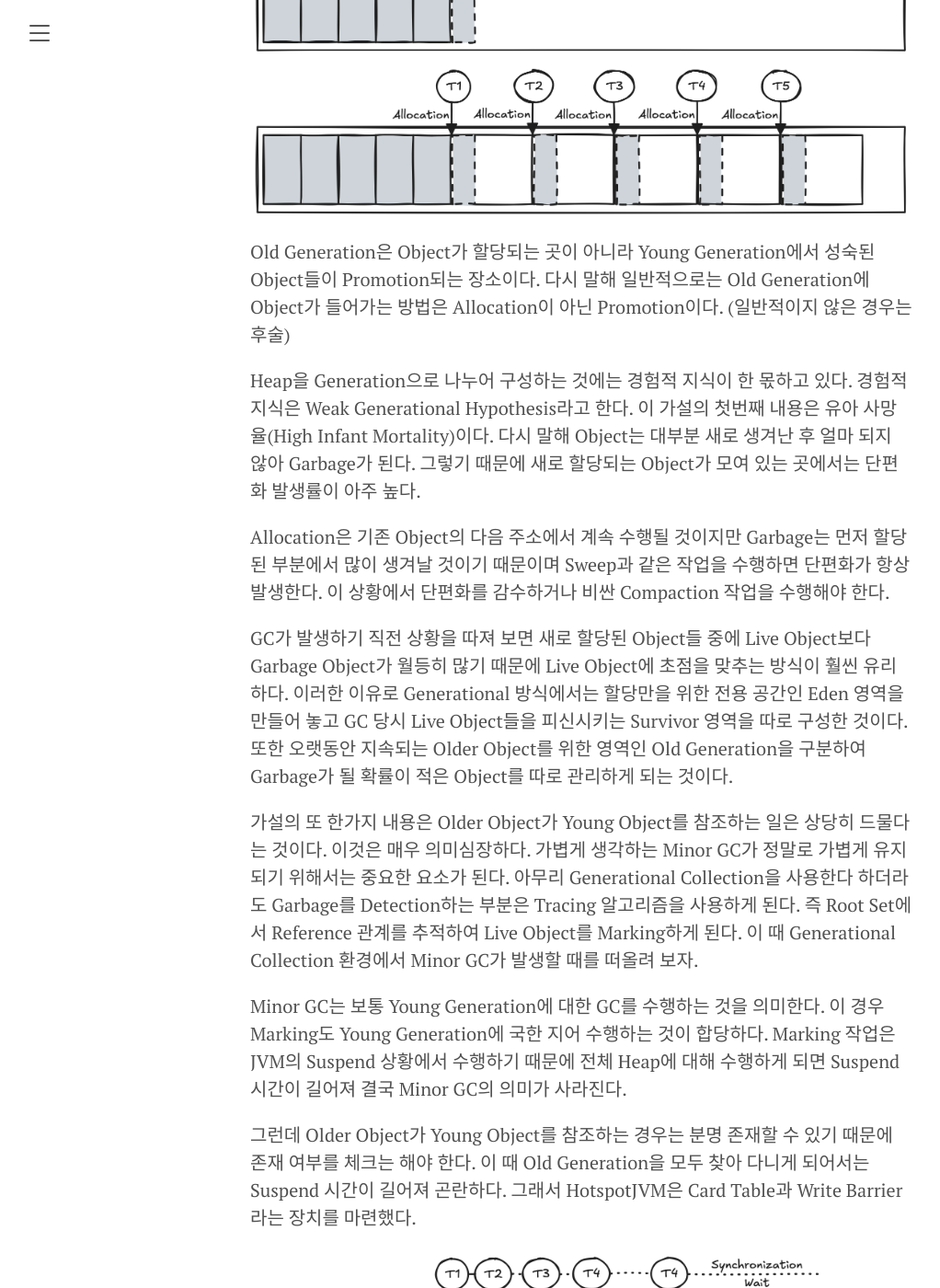
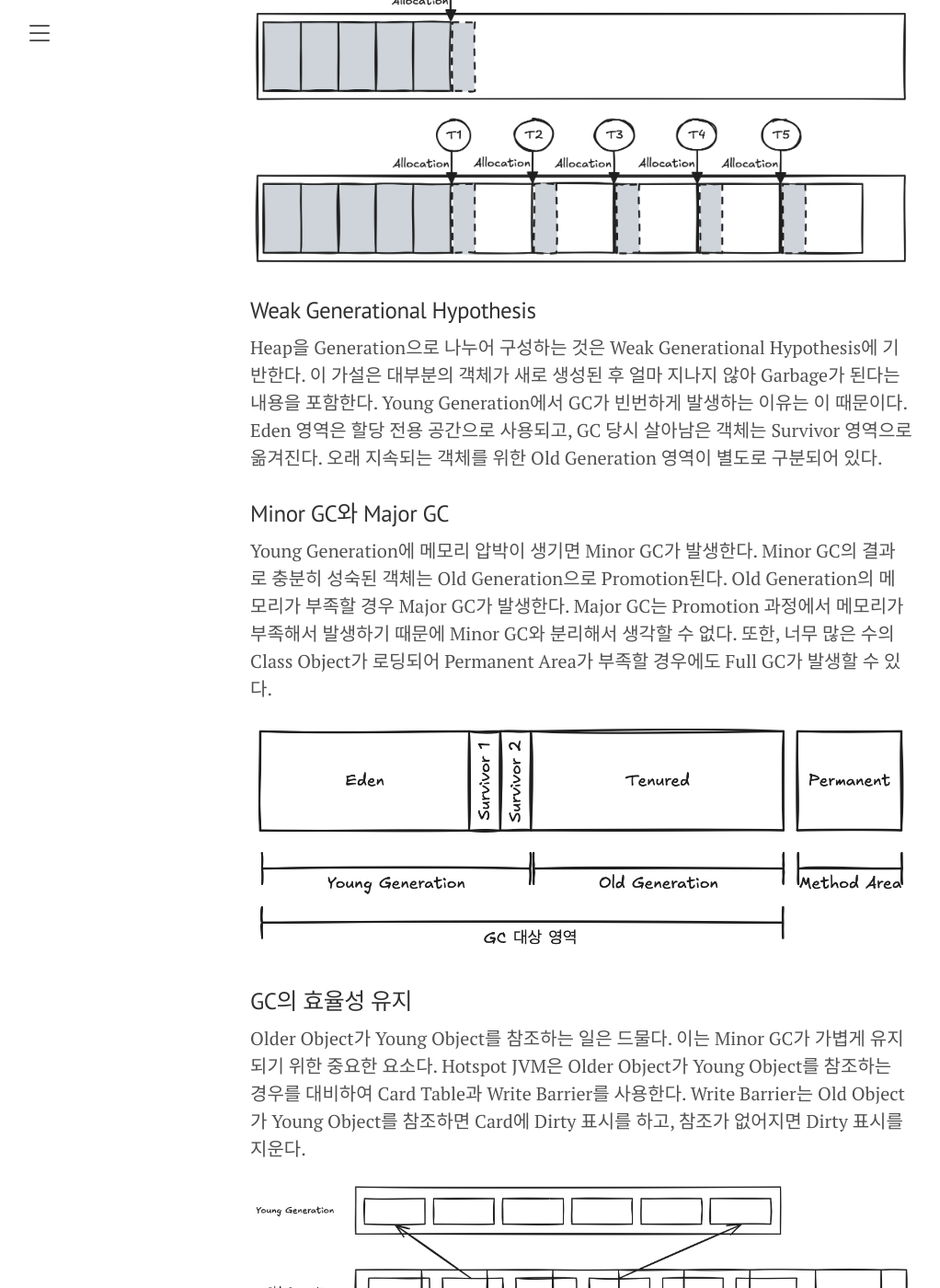
Before and after one commit to gunkim/gunkim.github.io, a Jekyll site: the page built from _learns/Java-performance-fundamental/2024-07-24-chapter03.md, in a window 1280 px wide and 1400 px high, scrolled down 12372 px. Shown: the whole window at 92% size, without its empty margins (8-1030 px from the left). Built offline with Jekyll 4.4.1, drawn with Linux system fonts in a browser that asks for light colours; comment, search, counter and statistics services are not loaded; some of the changed text lies outside the part shown.

Commit message:
2번째 스터디 내용까지 정리

```diff
--- a/_learns/Java-performance-fundamental/2024-07-24-chapter03.md
+++ b/_learns/Java-performance-fundamental/2024-07-24-chapter03.md
@@ -183,44 +183,39 @@
 
 ## HotspotJVM의 GC
 
-Hotspot JVM의 특징을 하나 꼽는다면 Generational Collection 방식을 사용한다는 사실이다. 다시 말해 Heap을 Generation으로 나누어 사용하는 것이 바로 Hotspot JVM의 가장 큰 특징이다.
+Hotspot JVM의 중요한 특징 중 하나는 Heap을 Generation으로 나누어 사용하는 것이다. Heap은 Young Generation과 Old Generation으로 나뉜다.
 
-Hotspot JVM은 Heap을 Young Generation과 Old Generation의 두 영역으로 나누어 사용한다.
+### Young Generation
+Young Generation은 객체가 처음으로 할당되는 영역이다. 이 영역은 다시 Eden 영역과 두 개의 Survivor 영역으로 나뉜다. 객체는 처음에 Eden 영역에 할당되고, 여기서 살아남은 객체는 Survivor 영역으로 복사된다. Survivor 영역은 To와 From 영역으로 불리며, Old Generation으로 이동하기 전에 객체가 머무는 장소이다.
 
-Young Generation은 Object를 Allocation하는 영역이다. Young Generation 중에서도 Eden 영역에 Object가 최초 할당된다.
-Eden 영역에서 살아남은 Object가 두 개의 Survivor 영역으로 Copy된다. 두 개의 영역은 Destination, Source 역할에 따라 To, From 영역으로 불리기도 한다.
-
-이 Survivor 영역은 Old Generation으로 가기 위한 대기 장소로도 생각할 수 있다.
+### Old Generation
+Old Generation은 Young Generation에서 성숙한 객체가 Promotion되어 이동하는 영역이다. 큰 객체는 Young Generation을 거치지 않고 바로 Old Generation에 할당될 수 있다.
 
 ![](/public/img/learn/java-performance-fundamental/03-11.png)
 
-Old Generation은 Object가 할당되는 곳이 아니라 Young Generation에서 성숙된 Object들이 Promotion되는 장소이다.
-다시 말해 일반적으로는 Old Generation에 Object가 들어가는 방법은 Allocation이 아닌 Promotion이다. (일반적이지 않은 경우는 후술)
+### Weak Generational Hypothesis
+Heap을 Generation으로 나누어 구성하는 것은 Weak Generational Hypothesis에 기반한다. 이 가설은 대부분의 객체가 새로 생성된 후 얼마 지나지 않아 Garbage가 된다는 내용을 포함한다. Young Generation에서 GC가 빈번하게 발생하는 이유는 이 때문이다. Eden 영역은 할당 전용 공간으로 사용되고, GC 당시 살아남은 객체는 Survivor 영역으로 옮겨진다. 오래 지속되는 객체를 위한 Old Generation 영역이 별도로 구분되어 있다.
 
-Heap을 Generation으로 나누어 구성하는 것에는 경험적 지식이 한 몫하고 있다. 경험적 지식은 Weak Generational Hypothesis라고 한다.
-이 가설의 첫번째 내용은 유아 사망율(High Infant Mortality)이다. 다시 말해 Object는 대부분 새로 생겨난 후 얼마 되지 않아 Garbage가 된다.
-그렇기 때문에 새로 할당되는 Object가 모여 있는 곳에서는 단편화 발생률이 아주 높다.
+### Minor GC와 Major GC
+Young Generation에 메모리 압박이 생기면 Minor GC가 발생한다. Minor GC의 결과로 충분히 성숙된 객체는 Old Generation으로 Promotion된다. Old Generation의 메모리가 부족할 경우 Major GC가 발생한다. Major GC는 Promotion 과정에서 메모리가 부족해서 발생하기 때문에 Minor GC와 분리해서 생각할 수 없다. 또한, 너무 많은 수의 Class Object가 로딩되어 Permanent Area가 부족할 경우에도 Full GC가 발생할 수 있다.
 
-Allocation은 기존 Object의 다음 주소에서 계속 수행될 것이지만 Garbage는 먼저 할당된 부분에서 많이 생겨날 것이기 때문이며 Sweep과 같은 작업을 수행하면 단편화가 항상 발생한다.
-이 상황에서 단편화를 감수하거나 비싼 Compaction 작업을 수행해야 한다.
+![](/public/img/learn/java-performance-fundamental/03-13.png)
 
-GC가 발생하기 직전 상황을 따져 보면 새로 할당된 Object들 중에 Live Object보다 Garbage Object가 월등히 많기 때문에 Live Object에 초점을 맞추는 방식이 훨씬 유리하다.
-이러한 이유로 Generational 방식에서는 할당만을 위한 전용 공간인 Eden 영역을 만들어 놓고 GC 당시 Live Object들을 피신시키는 Survivor 영역을 따로 구성한 것이다.
-또한 오랫동안 지속되는 Older Object를 위한 영역인 Old Generation을 구분하여 Garbage가 될 확률이 적은 Object를 따로 관리하게 되는 것이다.
-
-가설의 또 한가지 내용은 Older Object가 Young Object를 참조하는 일은 상당히 드물다는 것이다. 이것은 매우 의미심장하다. 가볍게 생각하는 Minor GC가 정말로 가볍게 유지되기 위해서는 중요한 요소가 된다.
-아무리 Generational Collection을 사용한다 하더라도 Garbage를 Detection하는 부분은 Tracing 알고리즘을 사용하게 된다. 즉 Root Set에서 Reference 관계를 추적하여 Live Object를 Marking하게 된다.
-이 때 Generational Collection 환경에서 Minor GC가 발생할 때를 떠올려 보자.
-
-Minor GC는 보통 Young Generation에 대한 GC를 수행하는 것을 의미한다. 이 경우 Marking도 Young Generation에 국한 지어 수행하는 것이 합당하다.
-Marking 작업은 JVM의 Suspend 상황에서 수행하기 때문에 전체 Heap에 대해 수행하게 되면 Suspend 시간이 길어져 결국 Minor GC의 의미가 사라진다.
-
-그런데 Older Object가 Young Object를 참조하는 경우는 분명 존재할 수 있기 때문에 존재 여부를 체크는 해야 한다. 이 때 Old Generation을 모두 찾아 다니게 되어서는 Suspend 시간이 길어져 곤란하다.
-그래서 HotspotJVM은 Card Table과 Write Barrier라는 장치를 마련했다.
-
-![](/public/img/learn/java-performance-fundamental/03-11.png)
-
-Card Table이란 Old Generation의 메모리를 대표하는 별도 메모리 구조를 의미한다.
-
+### GC의 효율성 유지
+Older Object가 Young Object를 참조하는 일은 드물다. 이는 Minor GC가 가볍게 유지되기 위한 중요한 요소다. Hotspot JVM은 Older Object가 Young Object를 참조하는 경우를 대비하여 Card Table과 Write Barrier를 사용한다. Write Barrier는 Old Object가 Young Object를 참조하면 Card에 Dirty 표시를 하고, 참조가 없어지면 Dirty 표시를 지운다.
 
 ![](/public/img/learn/java-performance-fundamental/03-12.png)
+
+### JVM 옵션
+Hotspot JVM의 GC 설정은 서버와 클라이언트 애플리케이션에 맞춰 자동으로 조정된다. 서버는 Parallel Collector와 Server Compiler를, 클라이언트는 Serial Collector와 Client Compiler를 사용하며, 설정은 옵션으로 변경할 수 있다. Heap Sizing 관련 JVM 옵션으로는 다음과 같은 것들이 있다.
+
+- `-server`와 `-client`: 각각 Server와 Client Hotspot VM으로 구동된다.
+- `-Xms<size>`: Heap의 초기 크기를 지정한다.
+- `-Xmx<size>`: 확장 가능한 Heap의 최대 크기를 지정한다.
+- `-Xmn<size>`: Young Generation의 크기를 지정한다.
+- `-XX:NewRatio=<value>`: Young/Old Generation 크기의 비율을 나타낸다.
+- `-XX:SurvivorRatio=<value>`: Eden/Survivor 공간의 비율을 지정한다.
+- `-XX:PermSize=<size>`: Permanent Area의 초기 크기를 지정한다.
+- `-XX:MaxPermSize=<size>`: Permanent Area의 최대 크기를 지정한다.
+
+Hotspot JVM은 각 Generation별로 GC를 수행하며, 각각의 Generation에 대해 다른 Garbage Collector를 지정할 수 있다. Young Generation에 메모리 압박이 생기면 Minor GC가 발생하고, Old Generation에 메모리 압박이 생기면 Major GC가 발생한다. 이러한 설정과 조정은 JVM 옵션을 통해 세밀하게 조절할 수 있다.
```
Also changed, not shown: public/img/learn/java-performance-fundamental/03-12.png.
